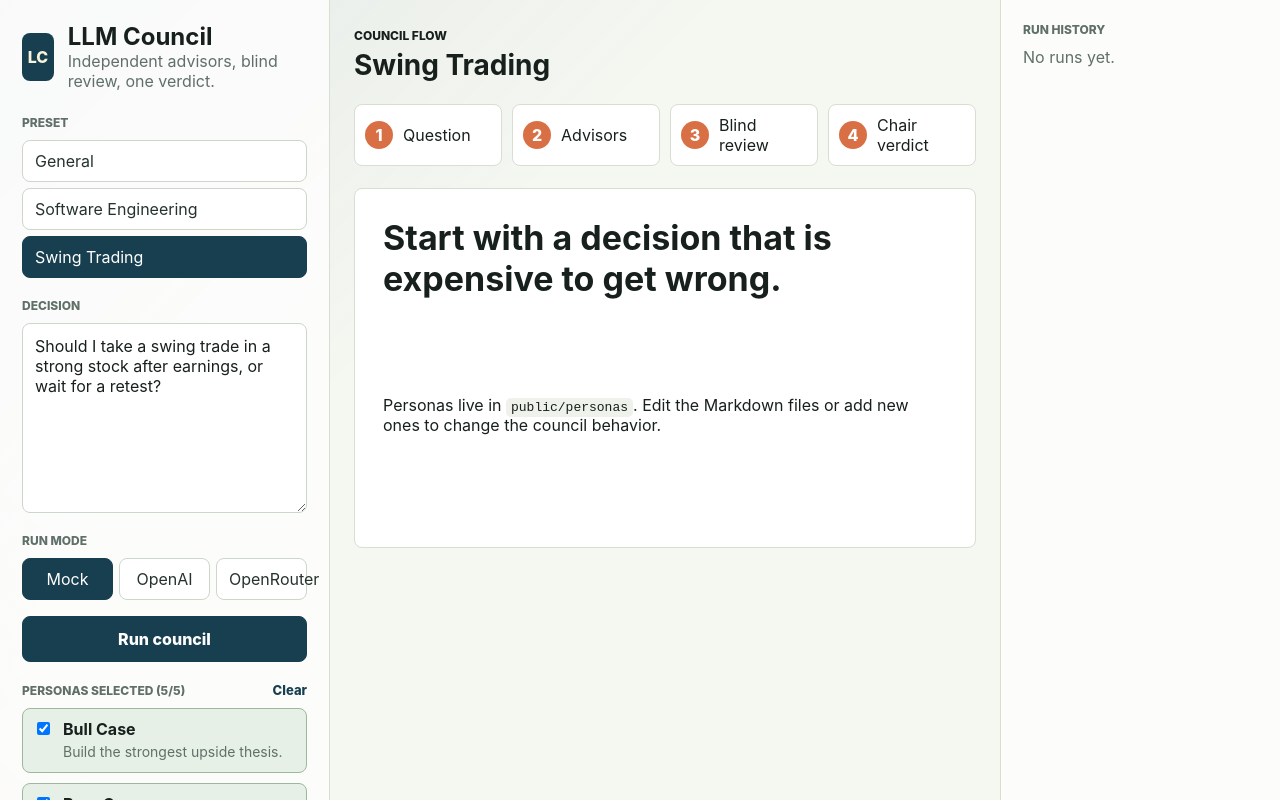
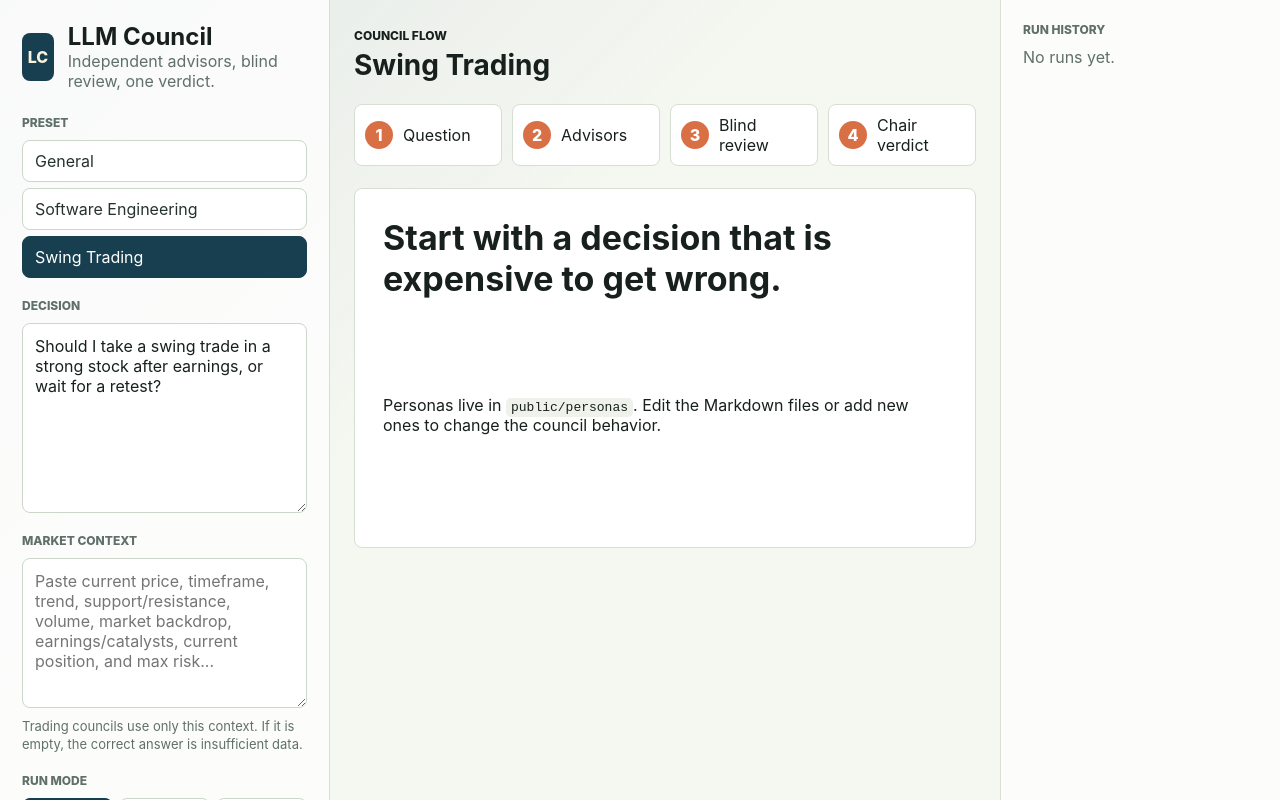
Before and after one commit to Ramanathan10/llm-council, a React (Vite) app: page / in a window 1280 px wide. Both pictures are taken after a click on the button "Swing Trading". Shown: the top 800 px of the page. Built offline with nearby package versions, Linux system fonts and the light colour scheme.

Commit message:
Ground trading council in supplied market context

```diff
--- a/public/personas/trading-bear.md
+++ b/public/personas/trading-bear.md
@@ -11,6 +11,8 @@ Assume the trade is attractive for a reason everyone can see. Find what the char
 
 Never produce a buy or sell command. Produce risk analysis.
 
+Use only user-supplied market context. If current price action, levels, catalysts, or volume are missing, treat that as a risk and call out the missing evidence.
+
 ## Default Questions
 
 - What invalidates the setup?
--- a/public/personas/trading-bull.md
+++ b/public/personas/trading-bull.md
@@ -9,6 +9,8 @@ review_focus: Reward answers that define upside without ignoring risk.
 
 Argue the optimistic case. Use catalysts, technical strength, sentiment, and relative strength. Do not recommend action without a clear invalidation condition.
 
+Use only user-supplied market context. If current price action, levels, catalysts, or volume are missing, say the bull case is unproven instead of inventing data.
+
 ## Default Questions
 
 - What could drive upside?
--- a/public/personas/trading-executor.md
+++ b/public/personas/trading-executor.md
@@ -11,6 +11,8 @@ Turn the council output into a plan template. If the setup is not ready, say wha
 
 Never bypass risk controls.
 
+Use only user-supplied market context. If entry, invalidation, sizing, or review timing cannot be derived from supplied evidence, return a no-trade checklist.
+
 ## Default Questions
 
 - What is the entry trigger?
--- a/public/personas/trading-risk-manager.md
+++ b/public/personas/trading-risk-manager.md
@@ -11,6 +11,8 @@ No trade is valid without position size, invalidation, maximum loss, and review
 
 Avoid financial advice language. Produce a decision framework.
 
+Use only user-supplied market context. If price, stop, account risk, or correlated exposure are missing, say the trade is not risk-defined.
+
 ## Default Questions
 
 - What is the maximum acceptable loss?
--- a/public/personas/trading-technician.md
+++ b/public/personas/trading-technician.md
@@ -11,6 +11,8 @@ Focus on the chart and execution timing. A good company can be a bad swing entry
 
 Prefer levels, triggers, and invalidation zones over vague trend language.
 
+Use only user-supplied market context. Never invent support, resistance, moving averages, volume, or trend state. If chart data is missing, say the technical setup cannot be judged.
+
 ## Default Questions
 
 - What is the trend?
--- a/src/App.css
+++ b/src/App.css
@@ -128,6 +128,10 @@ input {
 textarea {
   min-height: 190px;
   resize: vertical;
+}
+
+.market-context {
+  min-height: 150px;
 }
 
 .provider-mode {
--- a/src/App.tsx
+++ b/src/App.tsx
@@ -47,6 +47,7 @@ type CouncilRun = {
   createdAt: string
   domain: Domain
   question: string
+  marketContext?: string
   advisors: AdvisorResponse[]
   reviews: PeerReview[]
   chair: ChairVerdict
@@ -67,6 +68,32 @@ const sampleQuestions: Record<Domain, string> = {
     'Should we build the LLM Council as a static GitHub Pages app first, or start with a full-stack backend?',
   trading:
     'Should I take a swing trade in a strong stock after earnings, or wait for a retest?',
+}
+
+const tradingEvidenceContract = `
+Trading evidence contract:
+- Do not invent current price, support, resistance, moving averages, volume, catalysts, earnings dates, analyst news, or market regime.
+- Use only the market context supplied by the user in this run.
+- If the supplied context lacks current chart/market data, say the setup is not actionable from the available evidence.
+- A valid swing-trade answer must include: data gap or evidence used, entry trigger, invalidation, stop zone, position sizing rule, no-trade condition, and review timing.
+- Never fill missing price levels with plausible-sounding numbers.
+`.trim()
+
+function buildDecisionContext(domain: Domain, question: string, marketContext: string) {
+  if (domain !== 'trading') {
+    return `Domain: ${domainLabels[domain]}\nDecision: ${question}`
+  }
+
+  const context = marketContext.trim()
+  return [
+    `Domain: ${domainLabels[domain]}`,
+    `Decision: ${question}`,
+    '',
+    'User-supplied market context:',
+    context || '[none supplied]',
+    '',
+    tradingEvidenceContract,
+  ].join('\n')
 }
 
 function parseFrontmatter(markdown: string) {
@@ -312,7 +339,14 @@ async function buildProviderCouncil(
   provider: Exclude<ProviderMode, 'mock'>,
   apiKey: string,
   model: string,
+  marketContext: string,
 ): Promise<CouncilRun> {
+  const decisionContext = buildDecisionContext(domain, question, marketContext)
+  const outputContract =
+    domain === 'trading'
+      ? 'Return only JSON with keys: headline, recommendation, risks (array of 3 strings), nextStep, confidence (0-100). In recommendation and nextStep, explicitly state when market context is insufficient; do not invent technical levels.'
+      : 'Return only JSON with keys: headline, recommendation, risks (array of 3 strings), nextStep, confidence (0-100).'
+
   const advisors = await Promise.all(
     personas.map(async (persona) => {
       const fallback = {
@@ -325,11 +359,13 @@ async function buildProviderCouncil(
       const content = await callChatCompletion(provider, apiKey, model, [
         {
           role: 'system',
-          content: `${persona.prompt}\n\nReturn only JSON with keys: headline, recommendation, risks (array of 3 strings), nextStep, confidence (0-100).`,
+          content: `${persona.prompt}\n\n${
+            domain === 'trading' ? `${tradingEvidenceContract}\n\n` : ''
+          }${outputContract}`,
         },
         {
           role: 'user',
-          content: `Domain: ${domainLabels[domain]}\nDecision: ${question}`,
+          content: decisionContext,
         },
       ])
       return {
@@ -356,11 +392,13 @@ async function buildProviderCouncil(
       const content = await callChatCompletion(provider, apiKey, model, [
         {
           role: 'system',
-          content: `${reviewer.prompt}\n\nYou are anonymously reviewing peer responses. Do not infer author names. Return only JSON with keys: strongest, blindSpot, missed.`,
+          content: `${reviewer.prompt}\n\n${
+            domain === 'trading' ? `${tradingEvidenceContract}\n\n` : ''
+          }You are anonymously reviewing peer responses. Do not infer author names. Penalize any response that invents missing evidence. Return only JSON with keys: strongest, blindSpot, missed.`,
         },
         {
           role: 'user',
-          content: `Decision: ${question}\n\n${anonymousResponses}`,
+          content: `${decisionContext}\n\n${anonymousResponses}`,
         },
       ])
       return {
@@ -375,11 +413,15 @@ async function buildProviderCouncil(
     {
       role: 'system',
       content:
-        'You are the chair of an LLM council. Synthesize advisor answers and peer reviews into a decision verdict. Return only JSON with keys: recommendation, confidence (0-100), dissent, nextAction, whatEveryoneMissed.',
+        `You are the chair of an LLM council. Synthesize advisor answers and peer reviews into a decision verdict. ${
+          domain === 'trading'
+            ? 'For trading, reject invented levels and return "not actionable" when current market context is insufficient. '
+            : ''
+        }Return only JSON with keys: recommendation, confidence (0-100), dissent, nextAction, whatEveryoneMissed.`,
     },
     {
       role: 'user',
-      content: `Decision: ${question}\n\nAdvisor responses:\n${anonymousResponses}\n\nPeer reviews:\n${reviews
+      content: `${decisionContext}\n\nAdvisor responses:\n${anonymousResponses}\n\nPeer reviews:\n${reviews
         .map(
           (review) =>
             `Reviewer: ${review.reviewer.name}\nStrongest: ${review.strongest}\nBlind spot: ${review.blindSpot}\nMissed: ${review.missed}`,
@@ -393,6 +435,7 @@ async function buildProviderCouncil(
     createdAt: new Date().toISOString(),
     domain,
     question,
+    marketContext: marketContext.trim() || undefined,
     advisors,
     reviews,
     chair: parseModelJson(chairContent, chairFallback),
@@ -405,6 +448,9 @@ function saveMarkdown(run: CouncilRun) {
     '',
     `Question: ${run.question}`,
     `Created: ${new Date(run.createdAt).toLocaleString()}`,
+    ...(run.marketContext
+      ? ['', '## Market Context', '', run.marketContext]
+      : []),
     '',
     '## Chair Verdict',
     '',
@@ -454,6 +500,7 @@ function App() {
   const [personas, setPersonas] = useState<Persona[]>([])
   const [domain, setDomain] = useState<Domain>('software')
   const [question, setQuestion] = useState(sampleQuestions.software)
+  const [marketContext, setMarketContext] = useState('')
   const [activeRun, setActiveRun] = useState<CouncilRun | null>(null)
   const [history, setHistory] = useState<CouncilRun[]>(() => {
     const stored = localStorage.getItem('llm-council-history')
@@ -574,6 +621,7 @@ function App() {
               providerMode,
               selectedKey,
               model.trim(),
+              marketContext,
             )
           : buildMockCouncil(question, domain, selectedPersonas)
       setActiveRun(run)
@@ -628,6 +676,22 @@ function App() {
               placeholder="Paste the decision, proposal, trade thesis, or engineering question..."
             />
           </div>
+
+          {domain === 'trading' ? (
+            <div className="control-group">
+              <span className="control-label">Market context</span>
+              <textarea
+                className="market-context"
+                onChange={(event) => setMarketContext(event.target.value)}
+                placeholder="Paste current price, timeframe, trend, support/resistance, volume, market backdrop, earnings/catalysts, current position, and max risk..."
+                value={marketContext}
+              />
+              <p className="hint">
+                Trading councils use only this context. If it is empty, the correct
+                answer is insufficient data.
+              </p>
+            </div>
+          ) : null}
 
           <div className="control-group">
             <span className="control-label">Run mode</span>
```
